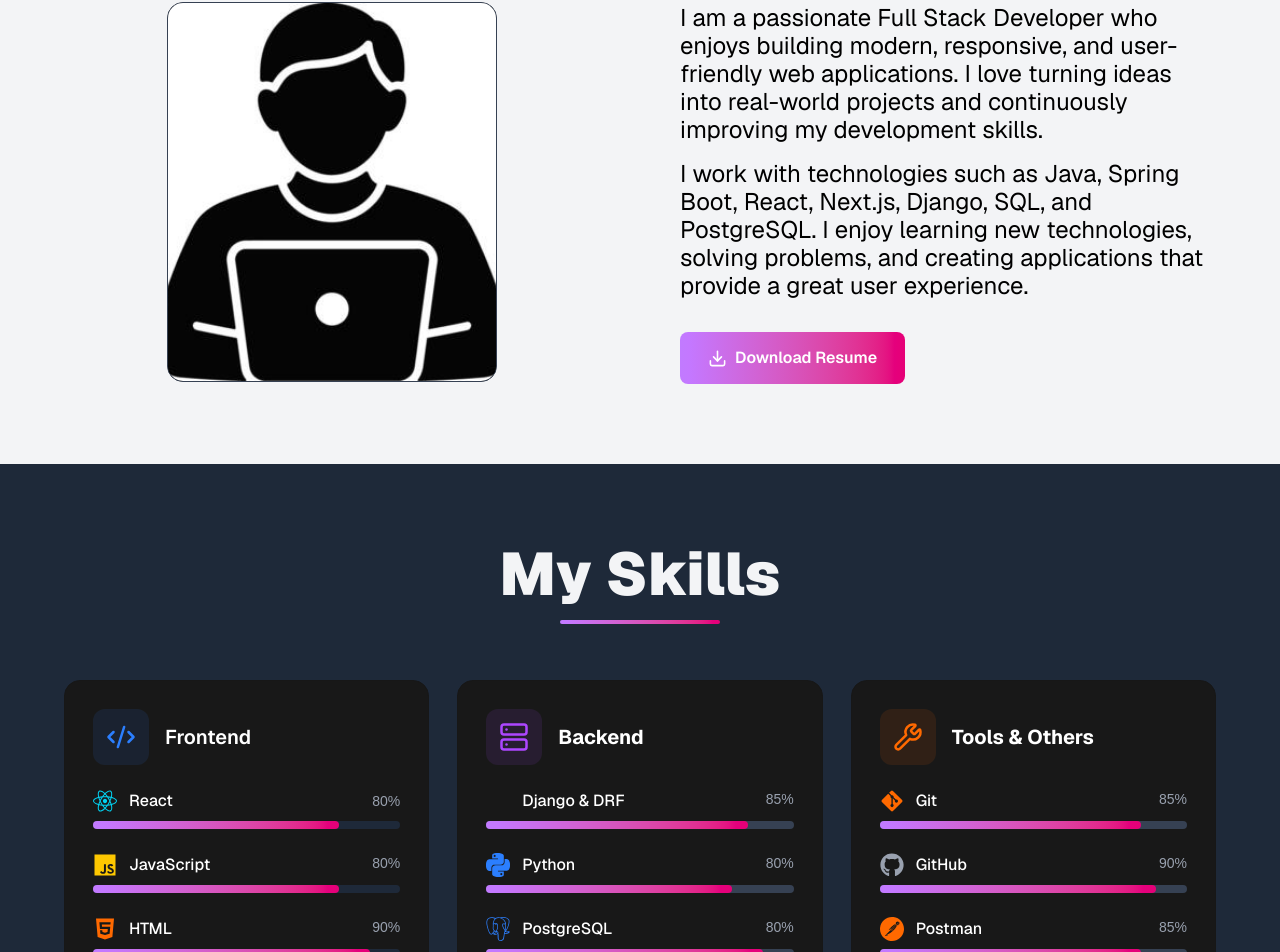
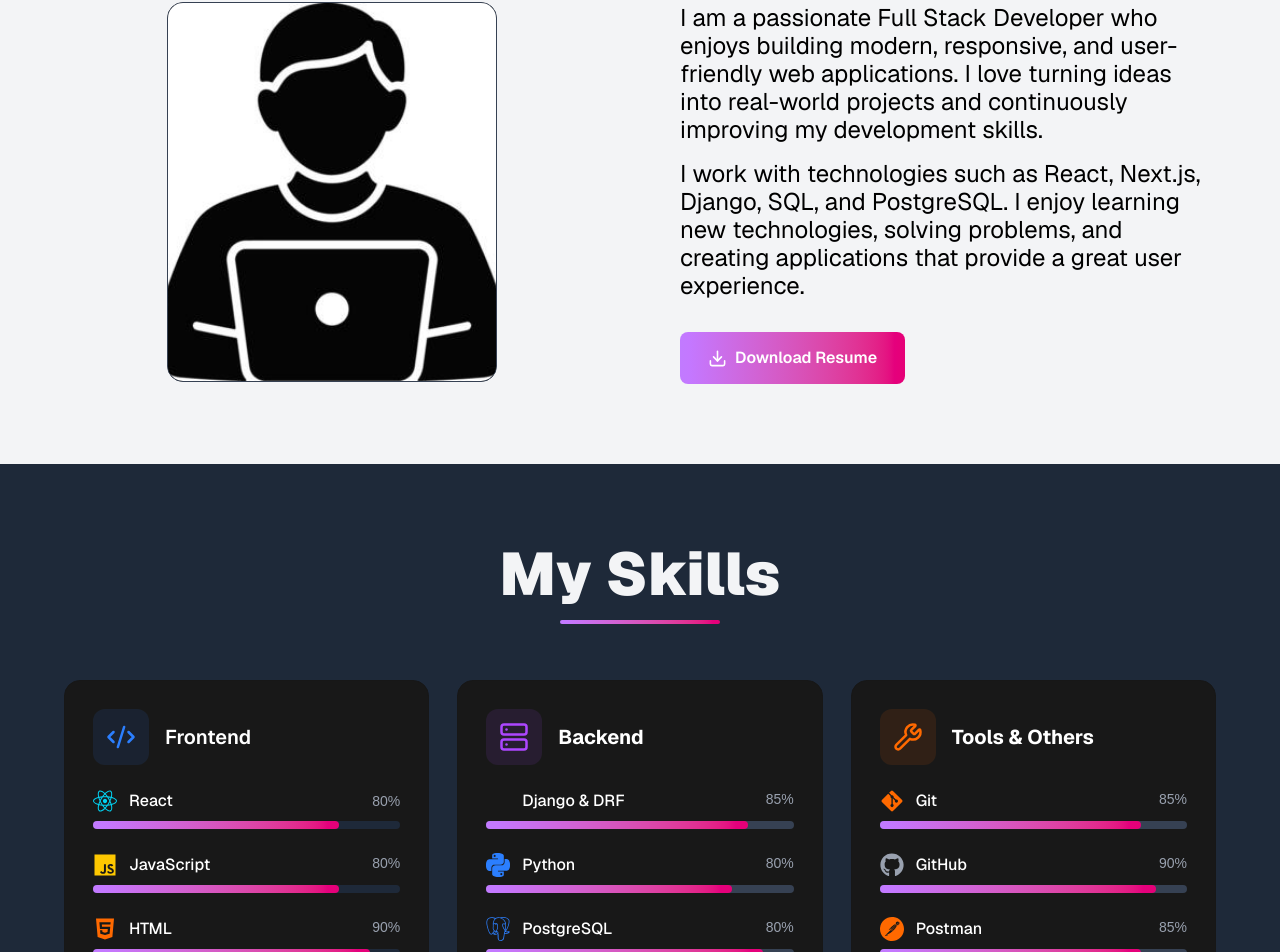
Before and after one commit to paras451/Portfolio_Paras, a Next.js app: page / in a window 1280 px wide. Shown: the part 1028-1980 px from the top of the page. Built offline with nearby package versions, Linux system fonts and the light colour scheme; some icons are missing.

Commit message:
Update technologies list in about_me component
Removed Java, Spring Boot, Next.js, Django, SQL, and PostgreSQL from the technologies list.

```diff
--- a/app/components/about_me.tsx
+++ b/app/components/about_me.tsx
@@ -73,7 +73,7 @@
               </p>
 
               <p className="mt-4  font-sans lg:text-2xl lg:font-sans leading-7 text-black sm:text-base">
-                I work with technologies such as Java, Spring Boot, React,
+                I work with technologies such as React,
                 Next.js, Django, SQL, and PostgreSQL. I enjoy learning new
                 technologies, solving problems, and creating applications that
                 provide a great user experience.
```
